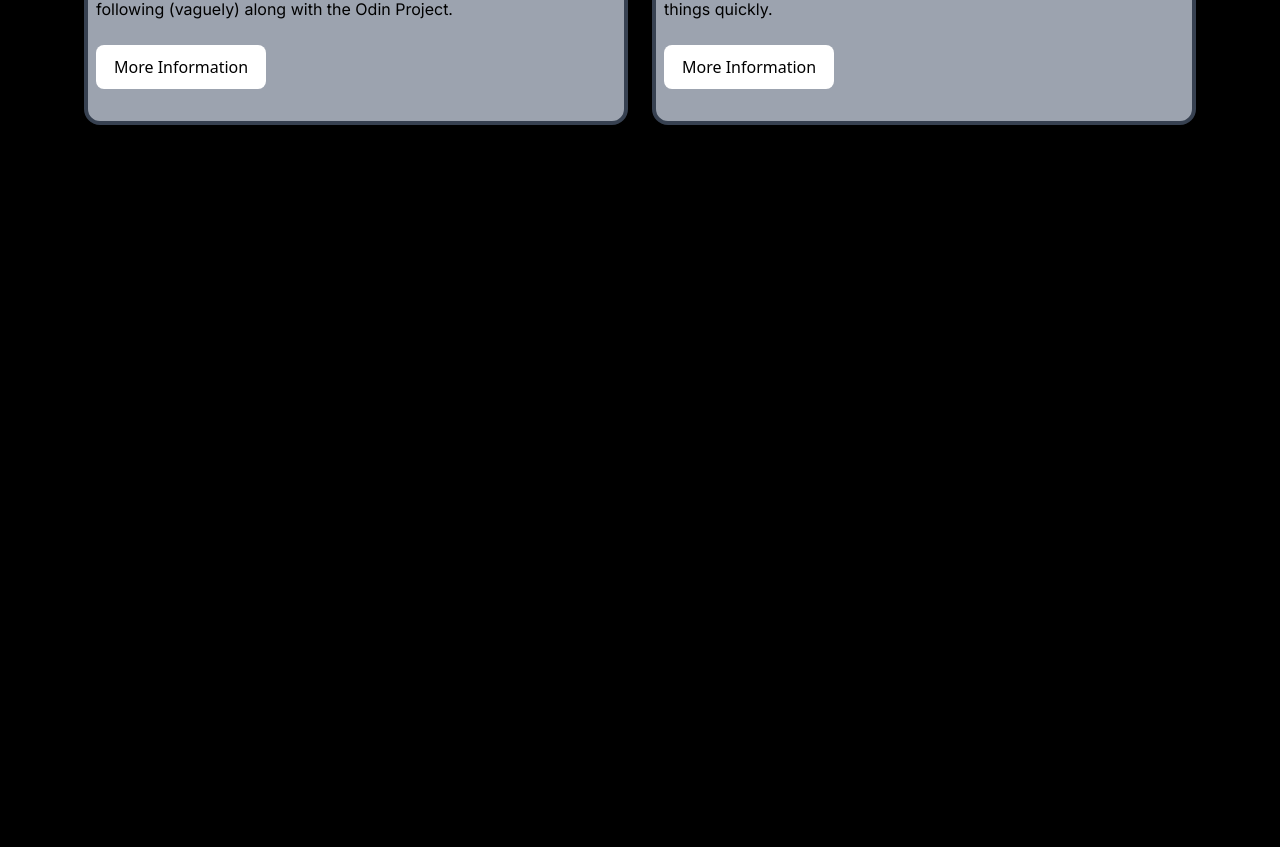
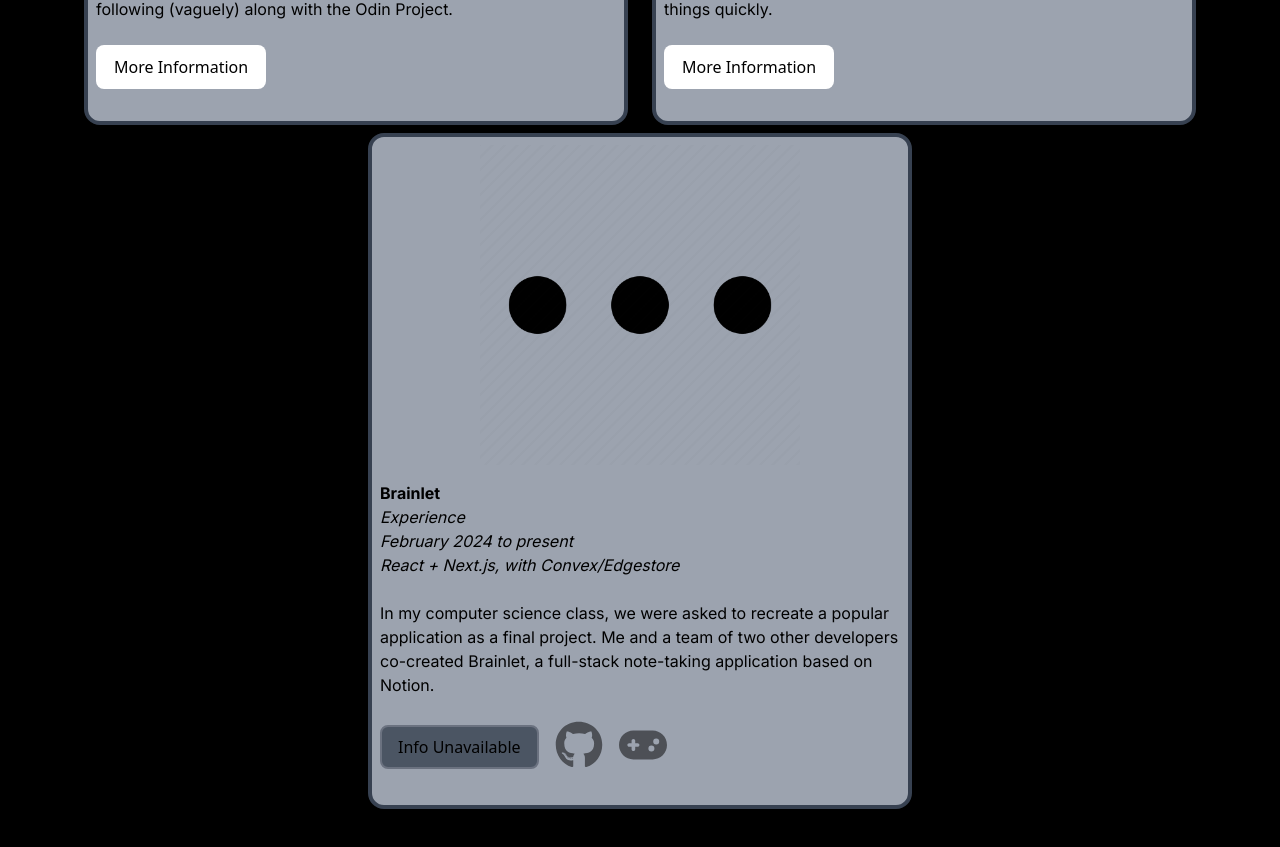
Before and after one commit to earthernsence/portfolio, a Next.js app: page /projects in a window 1280 px wide. Shown: the part 1355-2202 px from the top of the page. Before the commit the page ends 1532 px from the top, so only its background shows below. Built offline with nearby package versions, Linux system fonts and the light colour scheme.

Commit message:
add new project

```diff
--- a/src/app/projects/page.tsx
+++ b/src/app/projects/page.tsx
@@ -94,6 +94,29 @@
     description: `There are a few things I've made to improve my personal quality-of-life.
     I get annoyed pretty easily and am tired of not being able to do things quickly.`,
     route: "/utilities/"
+  },
+  {
+    id: "brainlet",
+    image: noImg,
+    title: "Brainlet",
+    category: "Experience",
+    date: "February 2024 to present",
+    fields: "React + Next.js, with Convex/Edgestore",
+    description: `In my computer science class, we were asked to recreate a popular application
+    as a final project. Me and a team of two other developers co-created Brainlet, a full-stack
+    note-taking application based on Notion.`,
+    infoPages: [
+      {
+        name: "gh",
+        link: "https://github.com/earthernsence/brainlet",
+        icon: faGithub
+      },
+      {
+        name: "play",
+        link: "https://brainlet-rho.vercel.app",
+        icon: faGamepad
+      }
+    ]
   }
 ];
 
```
